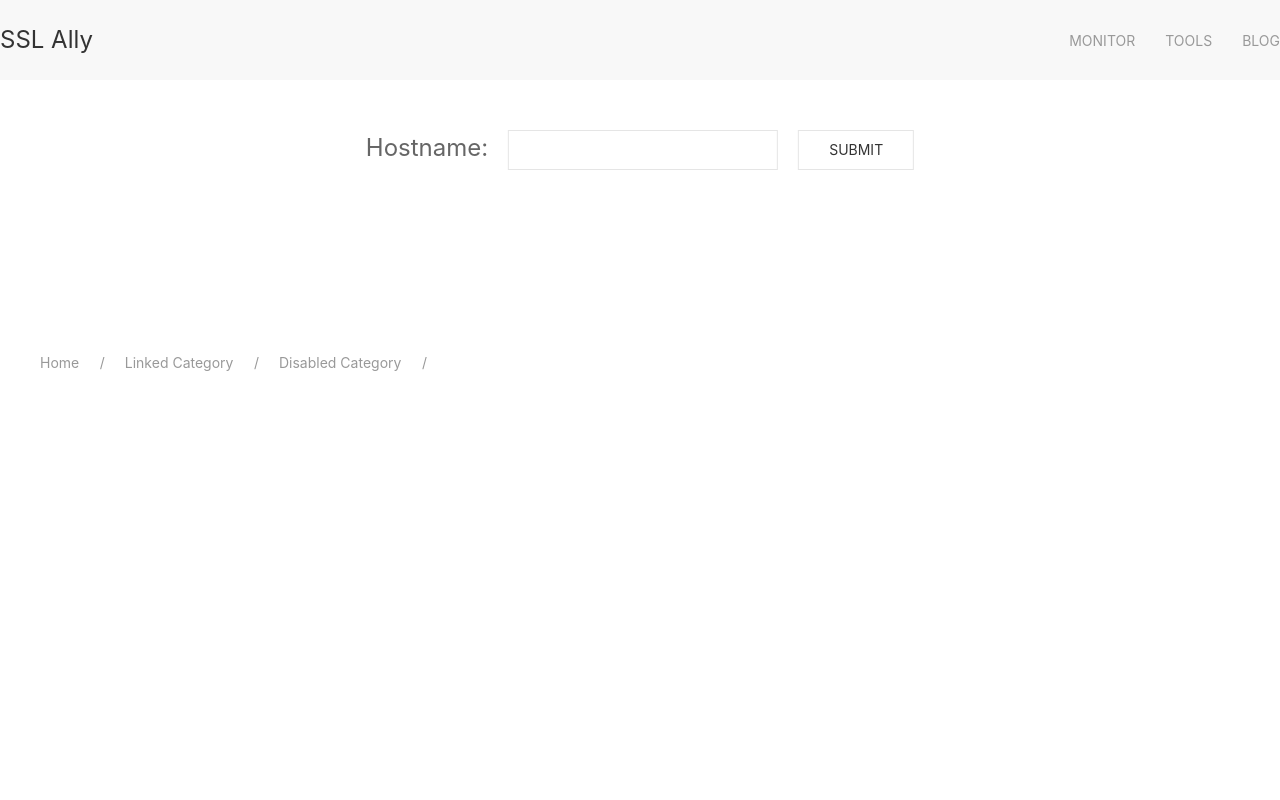
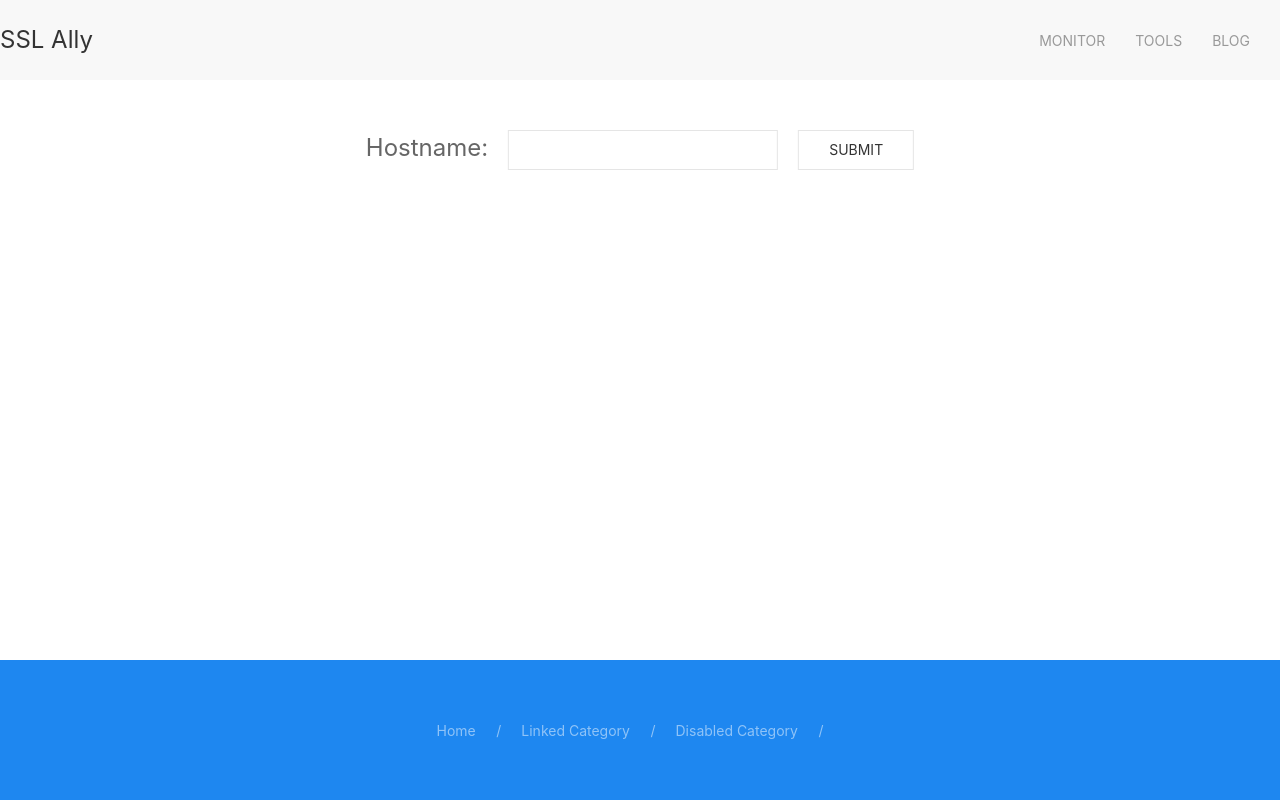
Before and after one commit to rashed-c/sslally, a Django app: page / in a window 1280 px wide. Run offline with Django 3.2, Linux system fonts and the light colour scheme; parts of the project's set-up code (start-up, migrations or seed data) failed here and were passed over; some libraries are stand-ins or nearby versions.

Commit message:
Update base template

```diff
--- a/dig/views.py
+++ b/dig/views.py
@@ -46,7 +46,7 @@ def do_dig(request):
         answers= dig_result
     else:
         try:
-            answers = resolver.query(website, record_type)
+            answers = resolver.query(website,record_type)
         except:
             answers = "No record found!"
 
--- a/polls/templates/polls/base.html
+++ b/polls/templates/polls/base.html
@@ -56,12 +56,6 @@
             <ul class="uk-navbar-nav">
                 <li>
                     <a href="#">Monitor</a>
-                    <div class="uk-navbar-dropdown">
-                        <ul class="uk-nav uk-navbar-dropdown-nav">
-                            <li class="uk-active"><a href="/result/">SSL</a></li>
-                            <li><a href="/ping/">Ping</a></li>
-                        </ul>
-                    </div>
                 </li>
                 <li>
                     <a href="#">Tools</a>
@@ -74,13 +68,14 @@
                     </div>
                 </li>
                 <li><a href="#">Blog</a></li>
+                <li></li>
             </ul>
         </div>
     </nav>
 </head>
 
 <body>
-    <div class="uk-container">
+    <div uk-height-viewport="expand: true" class="uk-container">
 {% block content %}{% endblock %}
     </div>
 
@@ -89,15 +84,13 @@
 </body>
 
 <footer>
-        <div class="uk-margin-large-top">
-        <div class="uk-container">
-            <ul class="uk-breadcrumb">
+        <div class="uk-section uk-section-primary uk-container uk-position-bottom uk-position-relative">
+            <ul class="uk-breadcrumb uk-position-center">
                 <li><a href="#">Home</a></li>
                 <li><a href="#">Linked Category</a></li>
                 <li class="uk-disabled"><a>Disabled Category</a></li>
                 <li><span></span></li>
             </ul>
         </div>
-        </div>
 </footer>
 </html>
--- a/polls/templates/polls/home.html
+++ b/polls/templates/polls/home.html
@@ -31,7 +31,7 @@
 
 
 
-<div class="uk-flex-inline uk-position-center uk-position-relative uk-margin uk-margin-large-top">
+<div class="uk-flex-inline uk-position-center uk-position-relative uk-margin-large-top">
     <div class="uk-text-large uk-margin-right">Hostname:</div>
     <div><input id="website_port" class="uk-input" type="text" placeholder=""></div>
     <div><button onclick="myFunction()" class="uk-button uk-button-default uk-button uk-margin-left">Submit</button></div>
@@ -41,7 +41,10 @@
     <span class="uk-margin-small-right" uk-spinner="ratio: 1"></span>
 </div>
 
-<div id="ssl-data" class="uk-margin-large-top">
+<div class="uk-card uk-card-default">
+    <div  class=" uk-margin">
+        <div id="ssl-data"> </div>
+    </div>
 </div>
 
 {% endblock %}
```
